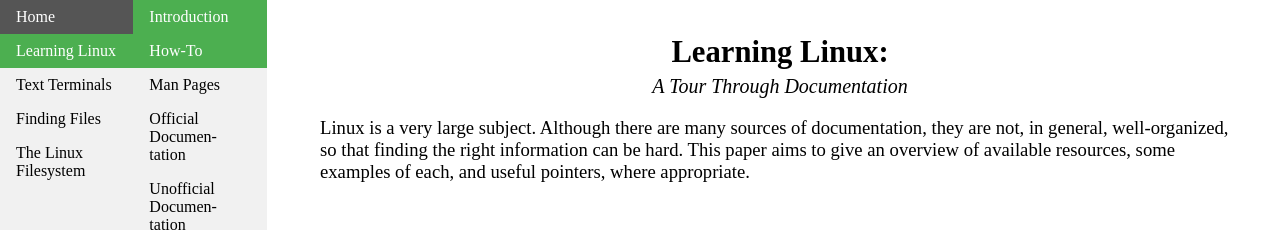
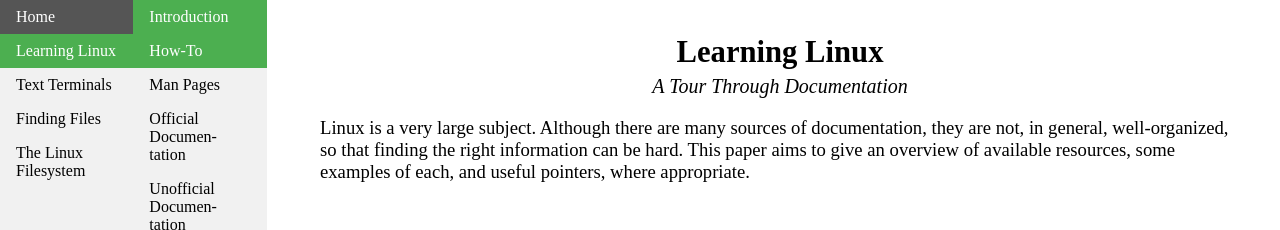
Before and after one commit to josh-59/Learning-Linux, a Jekyll site: the page built from learning-linux.html, in a window 1280 px wide and 900 px high. Shown: the top 230 px of the window. Built offline with Jekyll 4.4.1, drawn with Linux system fonts in a browser that asks for light colours.

Commit message:
Removed silly colon

```diff
--- a/learning-linux.html
+++ b/learning-linux.html
@@ -18,7 +18,7 @@
 </div>
 
 <div id="introduction" class="content">
-	<h1>Learning Linux: </h1>
+	<h1>Learning Linux</h1>
 	<h4>A Tour Through Documentation</h4>
 
 	<p>
```
